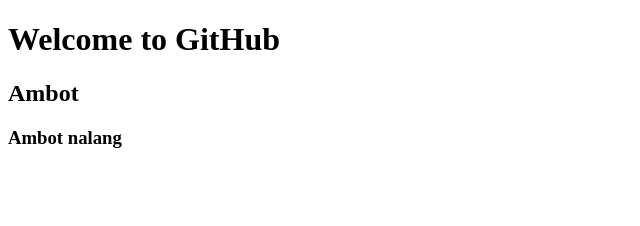
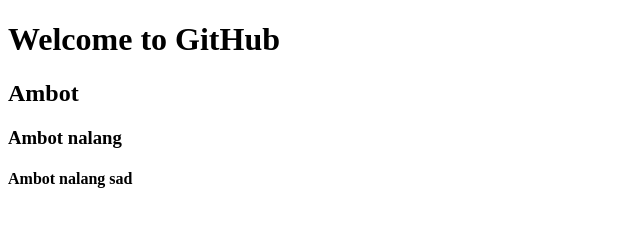
Before and after one commit to gabgab-v/ambotlang, a plain HTML site: page index.html in a window 1280 px wide. Shown: the whole page, without its empty margins (0-640 px from the left). Drawn offline with Linux system fonts and the light colour scheme.

Commit message:
changed again

```diff
--- a/index.html
+++ b/index.html
@@ -9,5 +9,6 @@
     <h1>Welcome to GitHub</h1>
     <h2>Ambot</h2>
     <h3>Ambot nalang</h3>
+    <h4>Ambot nalang sad</h4>
 </body>
 </html>
```
